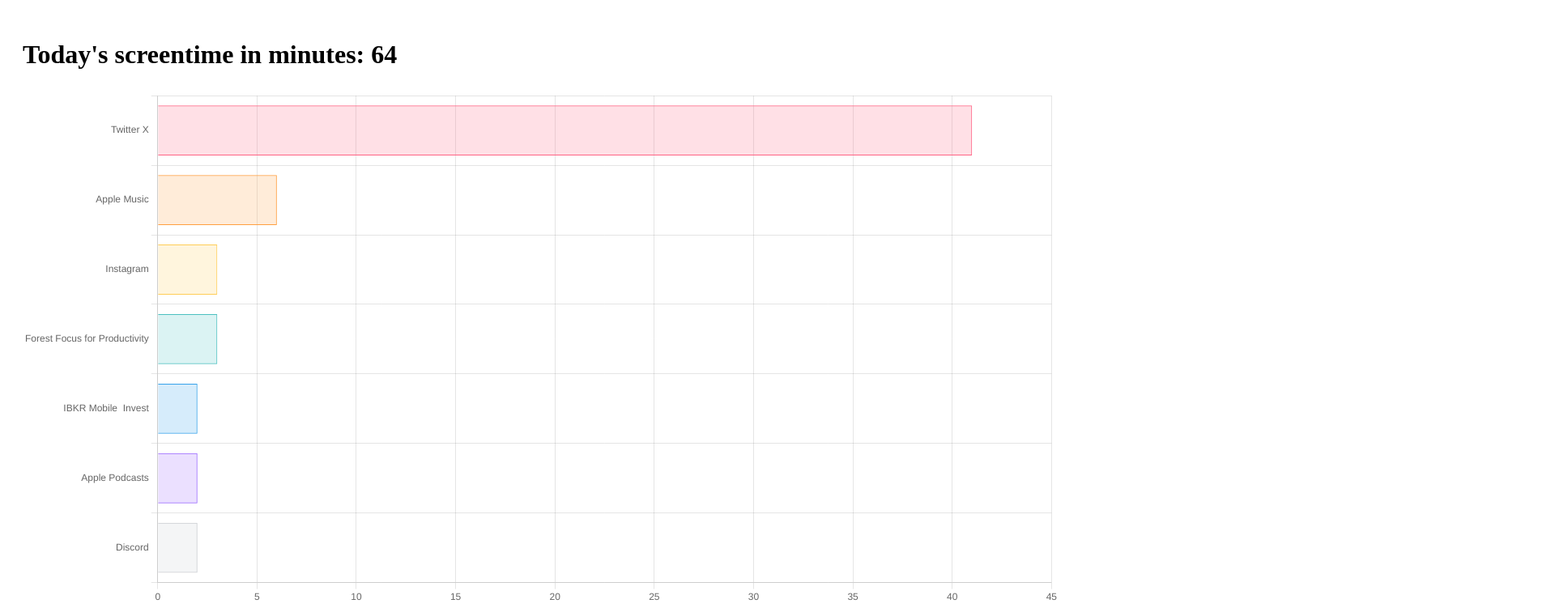
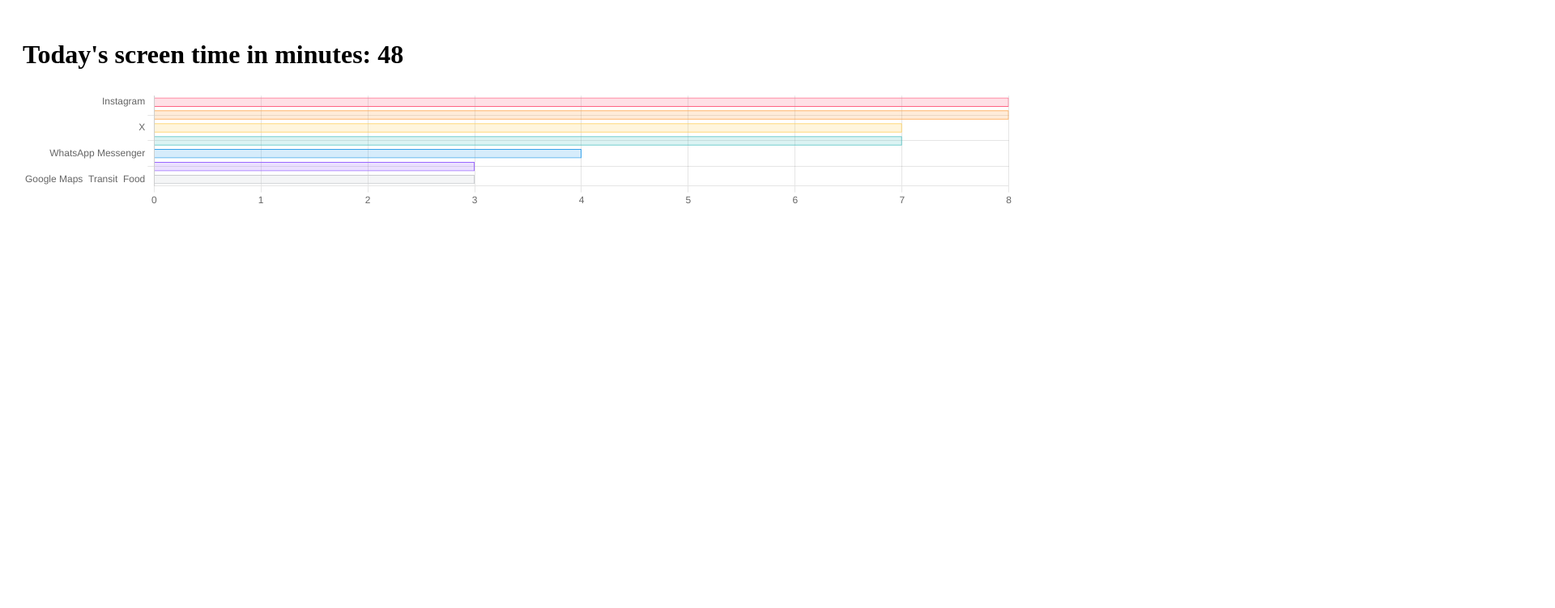
Before and after one commit to katiabestcat/screen-time, a plain HTML site: page static/index.html in a window 1280 px wide. Shown: the top 751 px of the page at 81% size, 1920 px wide, since content can reach past the window. Drawn offline with nearby package versions, Linux system fonts and the light colour scheme.

Commit message:
some formatting adjustments

```diff
--- a/static/index.html
+++ b/static/index.html
@@ -3,16 +3,18 @@
 <html lang="en">
 
     <head>
-        <meta charset="utf-8" content="initial-scale=1, width=device-width"/>
-        <title>Today&#39;s screentime in minutes</title>
+        <meta charset="utf-8"/>
+        <meta name="viewport" content="initial-scale=1, width=device-width"/>
+        <title>Today&#39;s screen time in minutes</title>
         <script src="https://cdn.jsdelivr.net/npm/chart.js@4.4.0/dist/chart.umd.min.js"></script>
         <link href="styles.css" rel="stylesheet">
     </head>
 
     <body>
-        <h1>Today&#39;s screentime in minutes: 64</h1>
-        <div class="chart-container" style="position: relative; height:80vh; width:160vw" content="initial-scale=1, width=device-width">
+        <h1>Today&#39;s screen time in minutes: 48</h1>
+        <div class="chart-container">
             <canvas id="myChart"></canvas>
+        </div>
             <script>
             // get bar chart canvas
             var ctx = document.getElementById("myChart").getContext("2d");
@@ -21,11 +23,11 @@
             var myChart = new Chart(ctx, {
                 type: 'bar',
                 data: {
-                    labels: ["Twitter X", "Apple Music", "Instagram", "Forest Focus for Productivity", "IBKR Mobile  Invest", "Apple Podcasts", "Discord"],
+                    labels: ["Instagram", "IBKR Mobile  Invest Worldwide", "X", "Safari", "WhatsApp Messenger", "Reddit", "Google Maps  Transit  Food"],
                     datasets: [{
                             axis: 'y',
                             label: 'screentime',
-                            data: JSON.parse('[41, 6, 3, 3, 2, 2, 2]'),
+                            data: JSON.parse('[8, 8, 7, 7, 4, 3, 3]'),
                             fill: false,
                             backgroundColor: [
                                 'rgba(255, 99, 132, 0.2)',
@@ -49,6 +51,8 @@
                     }]
                 },
                 options: {
+                    responsive: true,
+                    maintainAspectRatio: false,
                     indexAxis: 'y',
                     plugins: {
                         legend: {
@@ -58,7 +62,5 @@
                 }
             });
             </script>
-        </div>
     </body>
-
   </html>
```
